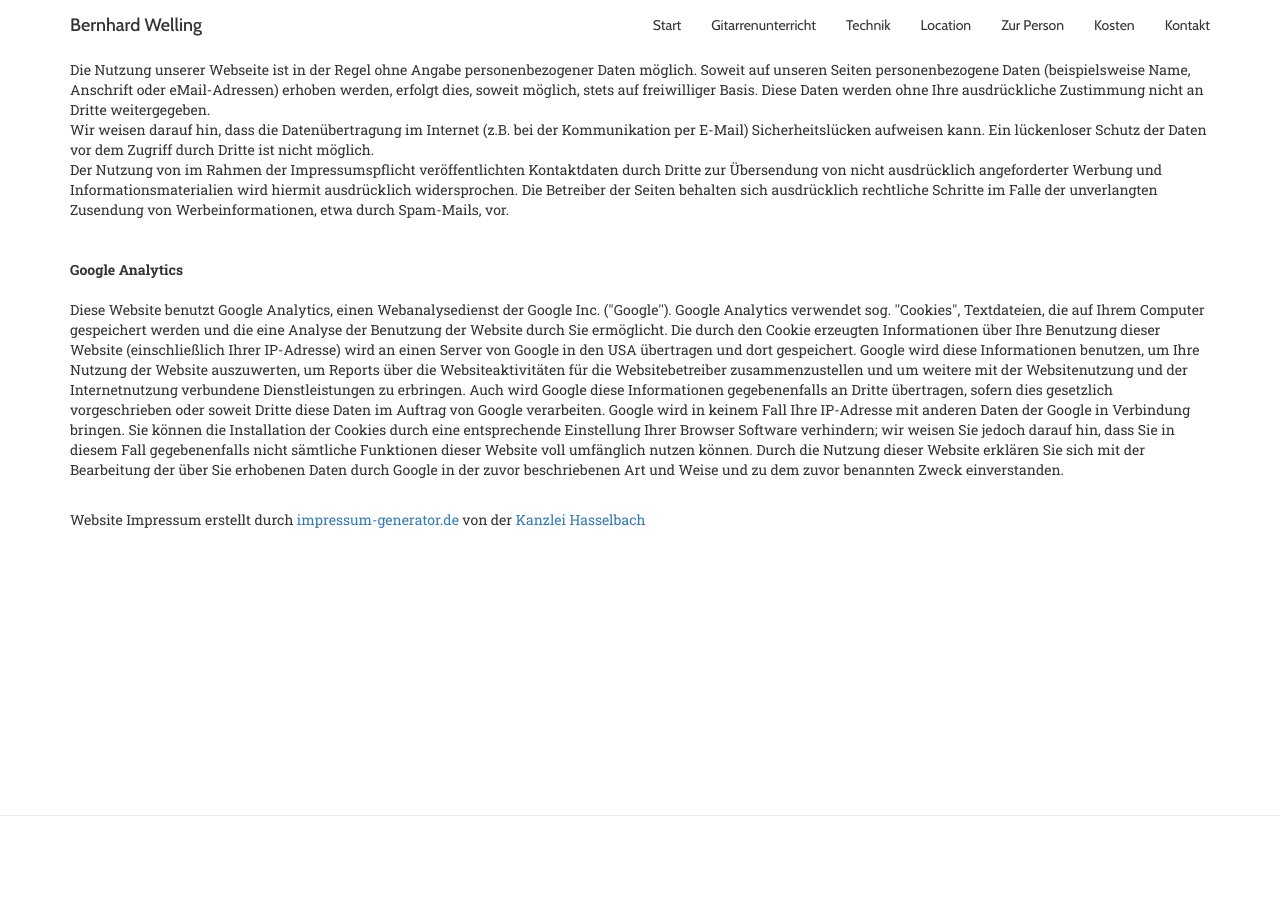
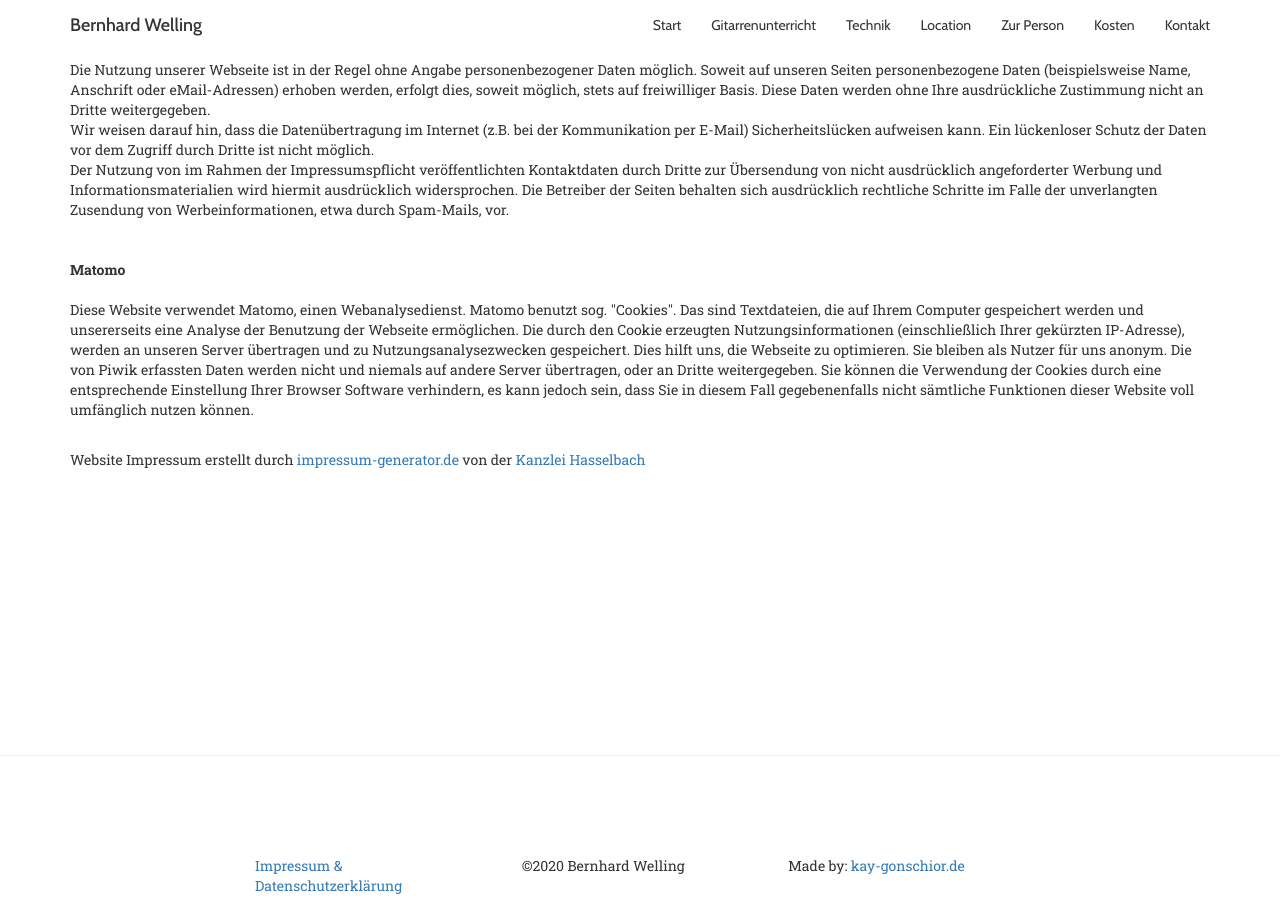
Before and after one commit to Maxomann/Gitarrenunterrichtineimsbuettel, a Jekyll site: the page built from impressum.html, in a window 1280 px wide and 900 px high, scrolled down 996 px. Built offline with Jekyll 4.4.1, drawn with Linux system fonts in a browser that asks for light colours; comment, search, counter and statistics services are not loaded.

Commit message:
Text und Impressum

```diff
--- a/impressum.html
+++ b/impressum.html
@@ -28,8 +28,9 @@
 Die Nutzung unserer Webseite ist in der Regel ohne Angabe personenbezogener Daten möglich. Soweit auf unseren Seiten personenbezogene Daten (beispielsweise Name, Anschrift oder eMail-Adressen) erhoben werden, erfolgt dies, soweit möglich, stets auf freiwilliger Basis. Diese Daten werden ohne Ihre ausdrückliche Zustimmung nicht an Dritte weitergegeben. <br>
 Wir weisen darauf hin, dass die Datenübertragung im Internet (z.B. bei der Kommunikation per E-Mail) Sicherheitslücken aufweisen kann. Ein lückenloser Schutz der Daten vor dem Zugriff durch Dritte ist nicht möglich. <br>
 Der Nutzung von im Rahmen der Impressumspflicht veröffentlichten Kontaktdaten durch Dritte zur Übersendung von nicht ausdrücklich angeforderter Werbung und Informationsmaterialien wird hiermit ausdrücklich widersprochen. Die Betreiber der Seiten behalten sich ausdrücklich rechtliche Schritte im Falle der unverlangten Zusendung von Werbeinformationen, etwa durch Spam-Mails, vor.<br>
-<br><br><strong>Google Analytics</strong><br><br>
-Diese Website benutzt Google Analytics, einen Webanalysedienst der Google Inc. (''Google''). Google Analytics verwendet sog. ''Cookies'', Textdateien, die auf Ihrem Computer gespeichert werden und die eine Analyse der Benutzung der Website durch Sie ermöglicht. Die durch den Cookie erzeugten Informationen über Ihre Benutzung dieser Website (einschließlich Ihrer IP-Adresse) wird an einen Server von Google in den USA übertragen und dort gespeichert. Google wird diese Informationen benutzen, um Ihre Nutzung der Website auszuwerten, um Reports über die Websiteaktivitäten für die Websitebetreiber zusammenzustellen und um weitere mit der Websitenutzung und der Internetnutzung verbundene Dienstleistungen zu erbringen. Auch wird Google diese Informationen gegebenenfalls an Dritte übertragen, sofern dies gesetzlich vorgeschrieben oder soweit Dritte diese Daten im Auftrag von Google verarbeiten. Google wird in keinem Fall Ihre IP-Adresse mit anderen Daten der Google in Verbindung bringen. Sie können die Installation der Cookies durch eine entsprechende Einstellung Ihrer Browser Software verhindern; wir weisen Sie jedoch darauf hin, dass Sie in diesem Fall gegebenenfalls nicht sämtliche Funktionen dieser Website voll umfänglich nutzen können. Durch die Nutzung dieser Website erklären Sie sich mit der Bearbeitung der über Sie erhobenen Daten durch Google in der zuvor beschriebenen Art und Weise und zu dem zuvor benannten Zweck einverstanden.</p><br>
+<br><br><strong>Matomo</strong><br><br>
+Diese Website verwendet Matomo, einen Webanalysedienst. Matomo benutzt sog. "Cookies". Das sind Textdateien, die auf Ihrem Computer gespeichert werden und unsererseits eine Analyse der Benutzung der Webseite ermöglichen.
+Die durch den Cookie erzeugten Nutzungsinformationen (einschließlich Ihrer gekürzten IP-Adresse), werden an unseren Server übertragen und zu Nutzungsanalysezwecken gespeichert. Dies hilft uns, die Webseite zu optimieren. Sie bleiben als Nutzer für uns anonym. Die von Piwik erfassten Daten werden nicht und niemals auf andere Server  übertragen, oder an Dritte weitergegeben. Sie können die Verwendung der Cookies durch eine entsprechende Einstellung Ihrer Browser Software verhindern, es kann jedoch sein, dass Sie in diesem Fall gegebenenfalls nicht sämtliche Funktionen dieser Website voll umfänglich nutzen können.</p><br>
 Website Impressum erstellt durch <a href="https://www.impressum-generator.de">impressum-generator.de</a> von der <a href="https://www.kanzlei-hasselbach.de/">Kanzlei Hasselbach</a>
 
 <iframe
```
Also changed, not shown: _includes/gitarrenunterricht.html (+1 -10 lines).
